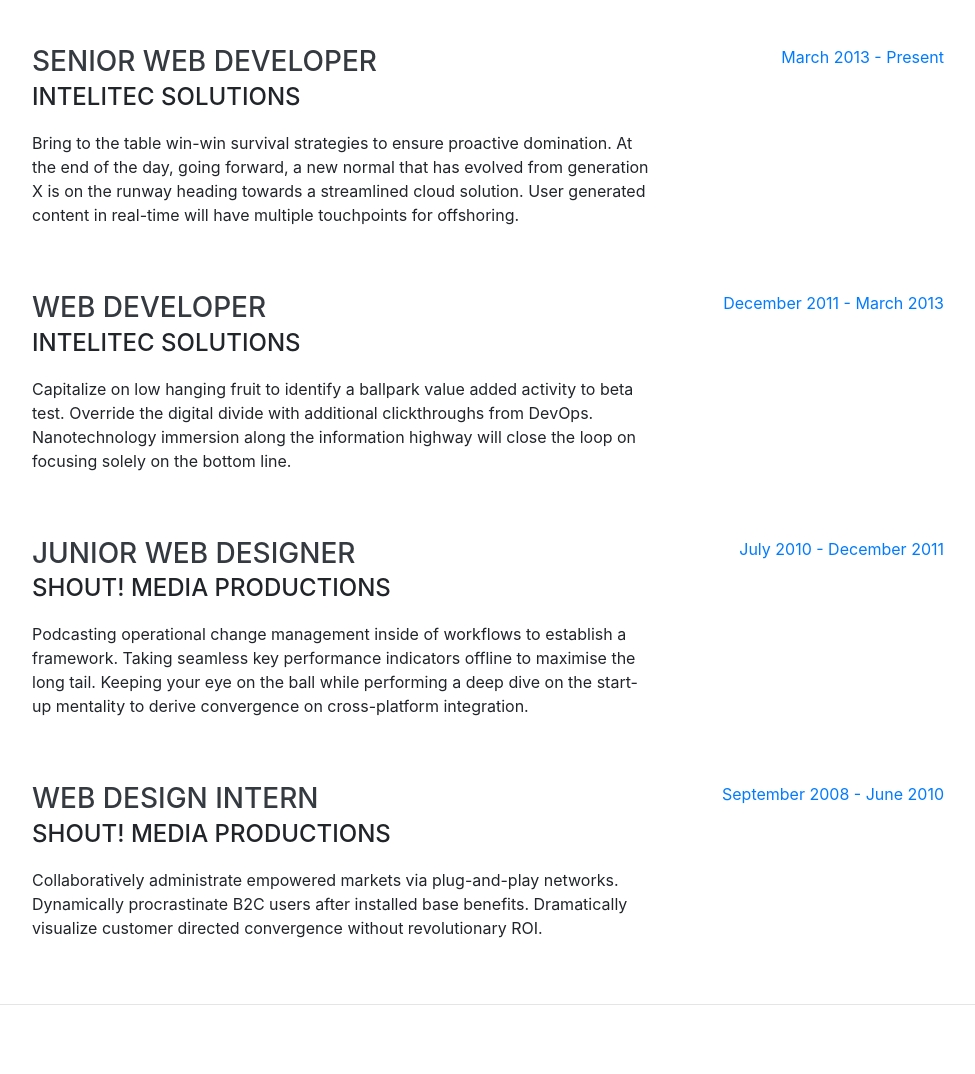
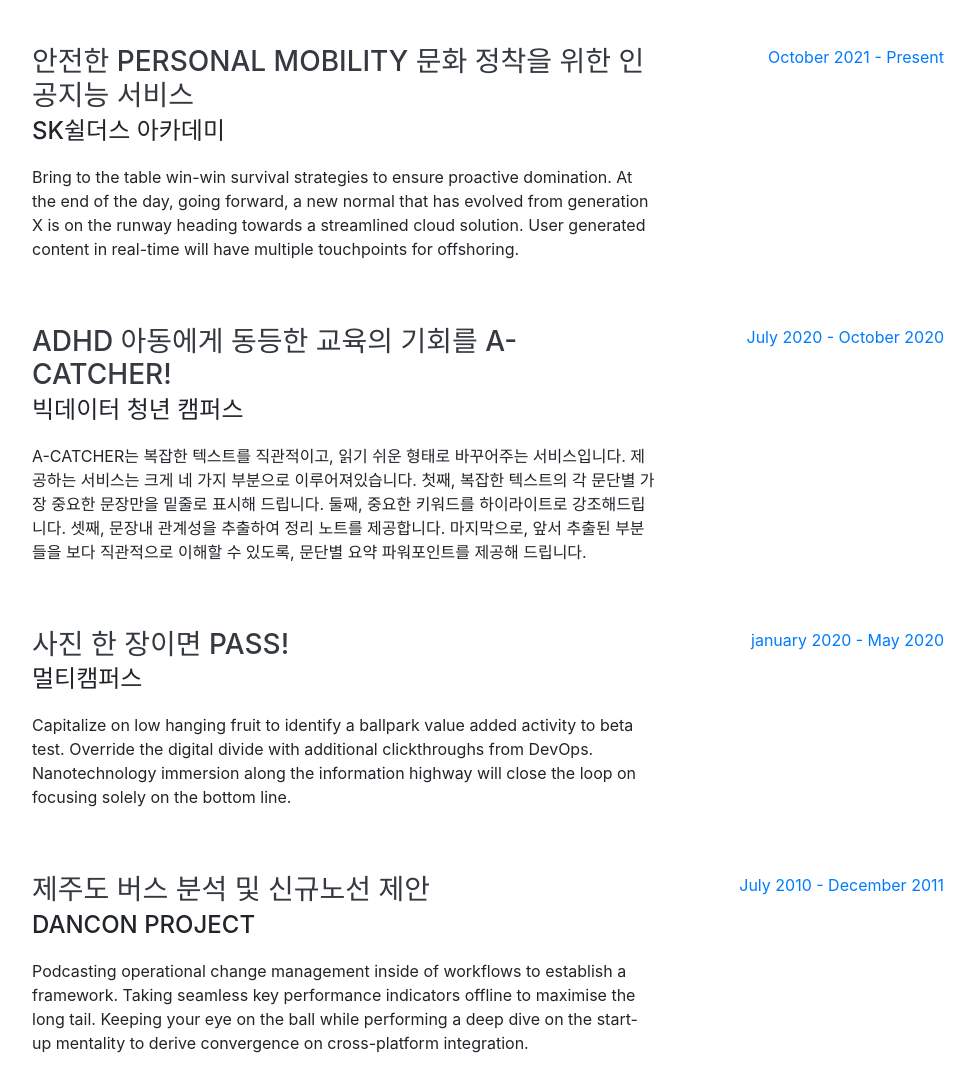
Before and after one commit to joonwonpark/joonwonpark.github.io, a website with bundled scripts: page index.html in a window 1280 px wide. Shown: the part 890-1964 px from the top of the page, without its empty margins (288-1263 px from the left). Built offline with nearby package versions, Linux system fonts and the light colour scheme; a web font is replaced by a local one.

Commit message:
Update index.html

```diff
--- a/index.html
+++ b/index.html
@@ -95,30 +95,47 @@
 
         <div class="resume-item d-flex flex-column flex-md-row justify-content-between mb-5">
           <div class="resume-content">
-            <h3 class="mb-0">Senior Web Developer</h3>
-            <div class="subheading mb-3">Intelitec Solutions</div>
+            <a href="https://github.com/joonwonpark/kickboard_helmet_project" target="_blank">
+              <h3 class="mb-0">안전한 Personal Mobility 문화 정착을 위한 인공지능 서비스</h3>
+            </a>
+            <div class="subheading mb-3">SK쉴더스 아카데미</div>
             <p>Bring to the table win-win survival strategies to ensure proactive domination. At the end of the day, going forward, a new normal that has evolved from generation X is on the runway heading towards a streamlined cloud solution. User generated content in real-time will have multiple touchpoints for offshoring.</p>
           </div>
           <div class="resume-date text-md-right">
-            <span class="text-primary">March 2013 - Present</span>
+            <span class="text-primary">October 2021 - Present</span>
           </div>
         </div>
 
         <div class="resume-item d-flex flex-column flex-md-row justify-content-between mb-5">
           <div class="resume-content">
-            <h3 class="mb-0">Web Developer</h3>
-            <div class="subheading mb-3">Intelitec Solutions</div>
-            <p>Capitalize on low hanging fruit to identify a ballpark value added activity to beta test. Override the digital divide with additional clickthroughs from DevOps. Nanotechnology immersion along the information highway will close the loop on focusing solely on the bottom line.</p>
+            <a href="https://github.com/joonwonpark/dataCampusProject-Team10" target="_blank">
+              <h3 class="mb-0">ADHD 아동에게 동등한 교육의 기회를 A-CATCHER!</h3>
+            </a>
+            <div class="subheading mb-3">빅데이터 청년 캠퍼스</div>
+            <p>A-CATCHER는 복잡한 텍스트를 직관적이고, 읽기 쉬운 형태로 바꾸어주는 서비스입니다. 제공하는 서비스는 크게 네 가지 부분으로 이루어져있습니다. 첫째, 복잡한 텍스트의 각 문단별 가장 중요한 문장만을 밑줄로 표시해 드립니다. 둘째, 중요한 키워드를 하이라이트로 강조해드립니다. 셋째, 문장내 관계성을 추출하여 정리 노트를 제공합니다. 마지막으로, 앞서 추출된 부분들을 보다 직관적으로 이해할 수 있도록, 문단별 요약 파워포인트를 제공해 드립니다.</p>
           </div>
           <div class="resume-date text-md-right">
-            <span class="text-primary">December 2011 - March 2013</span>
+            <span class="text-primary">July 2020 - October 2020</span>
           </div>
         </div>
 
         <div class="resume-item d-flex flex-column flex-md-row justify-content-between mb-5">
           <div class="resume-content">
-            <h3 class="mb-0">Junior Web Designer</h3>
-            <div class="subheading mb-3">Shout! Media Productions</div>
+            <a href="https://github.com/joonwonpark/kickboard_helmet_project" target="_blank">
+              <h3 class="mb-0">사진 한 장이면 PASS!</h3>
+            </a>
+            <div class="subheading mb-3">멀티캠퍼스</div>
+            <p>Capitalize on low hanging fruit to identify a ballpark value added activity to beta test. Override the digital divide with additional clickthroughs from DevOps. Nanotechnology immersion along the information highway will close the loop on focusing solely on the bottom line.</p>
+          </div>
+          <div class="resume-date text-md-right">
+            <span class="text-primary">january  2020 - May 2020</span>
+          </div>
+        </div>
+
+        <div class="resume-item d-flex flex-column flex-md-row justify-content-between mb-5">
+          <div class="resume-content">
+            <h3 class="mb-0">제주도 버스 분석 및 신규노선 제안</h3>
+            <div class="subheading mb-3">Dancon project</div>
             <p>Podcasting operational change management inside of workflows to establish a framework. Taking seamless key performance indicators offline to maximise the long tail. Keeping your eye on the ball while performing a deep dive on the start-up mentality to derive convergence on cross-platform integration.</p>
           </div>
           <div class="resume-date text-md-right">
```
